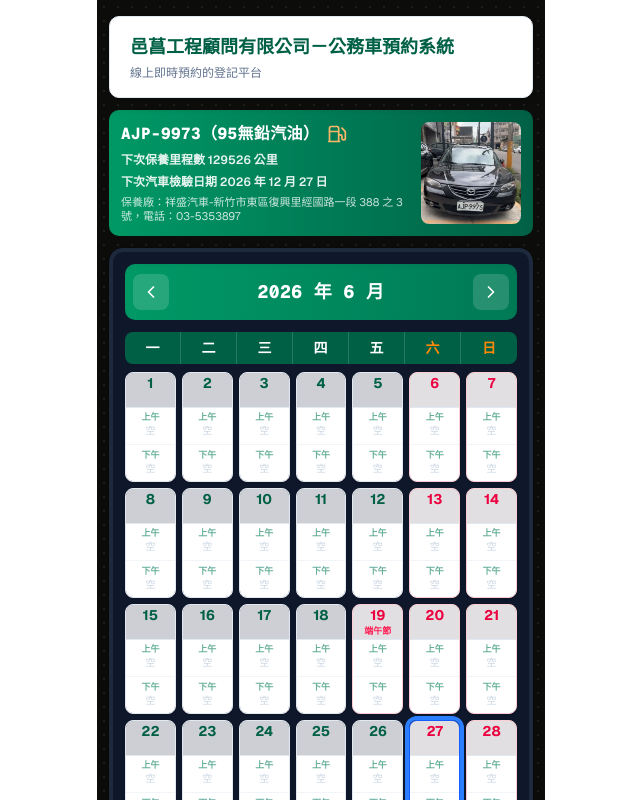
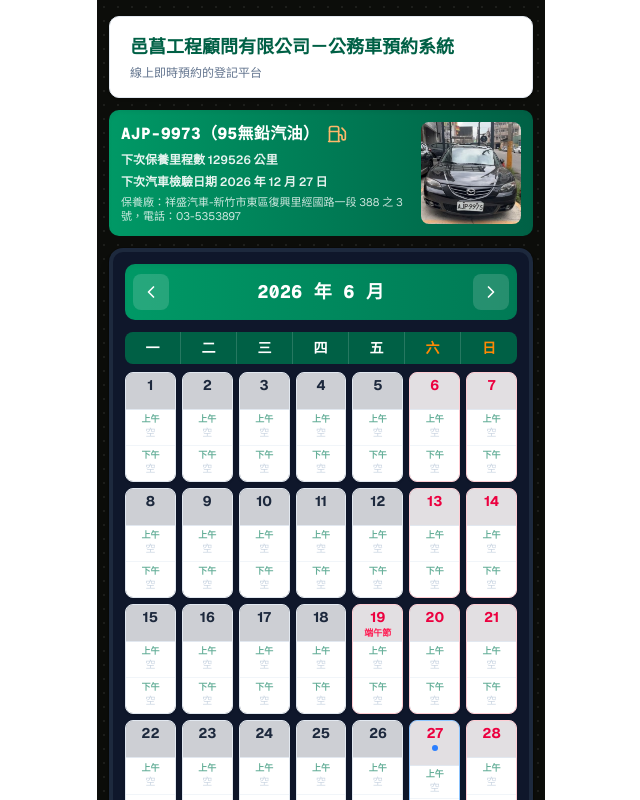
Before and after one commit to nash1399-rgb/AJP-9973-MAZDA, a Next.js app: page / in a window 1280 px wide. Shown: the top 800 px of the page, without its empty margins (319-959 px from the left). Built offline with nearby package versions, Linux system fonts and the light colour scheme; no server answers; the database is empty.

Commit message:
ui: upgrade calendar to google style (today dot, cleaner grid)

```diff
--- a/components/vehicle-booking.tsx
+++ b/components/vehicle-booking.tsx
@@ -280,7 +280,7 @@ const isToday =
       key={`${year}-${month}-${day}`}
       className={`flex min-h-[110px] flex-col overflow-hidden rounded-md border shadow-sm ${
         isToday
-          ? "border-blue-600 ring-4 ring-blue-500"
+          ? "bg-blue-50 border-blue-300"
           : booked
             ? "border-amber-500 ring-1 ring-amber-500"
             : isOff
@@ -290,12 +290,21 @@ const isToday =
     >
                 {/* date header */}
                 <div className="px-1 pt-0.5 pb-0.5 bg-white/60">
-                  <span className={`block text-center text-sm font-bold leading-tight ${isOff ? "text-rose-600" : "text-emerald-800"}`}>
+
+  <div className="flex flex-col items-center">
+    <span className={`text-sm font-bold ${isOff ? "text-rose-600" : "text-slate-800"}`}>
       {day}
     </span>
+
+    {isToday && (
+      <span className="mt-0.5 h-1.5 w-1.5 rounded-full bg-blue-500" />
+    )}
+  </div>
+
   <span className="block h-3 truncate text-center text-[9px] font-semibold leading-3 text-rose-500">
     {holiday ?? ""}
   </span>
+
 </div>
 
                 <div className="h-px bg-slate-200" />
```
Lines whose indentation alone changed are shown as unchanged.
